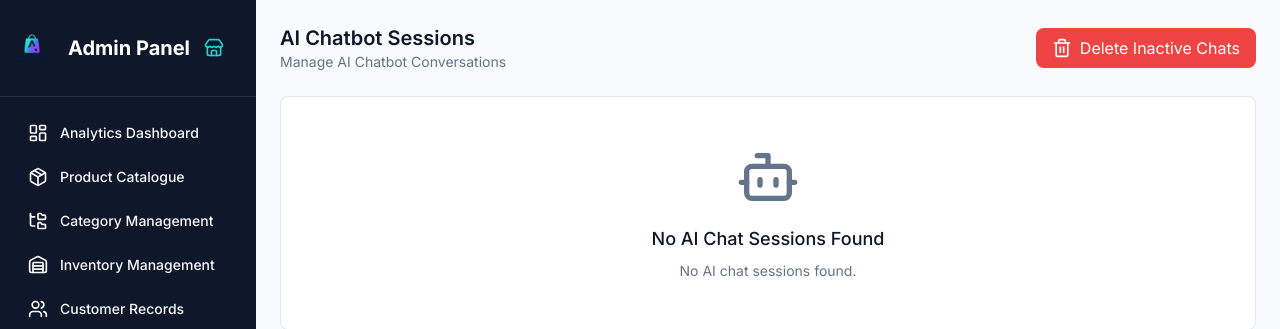
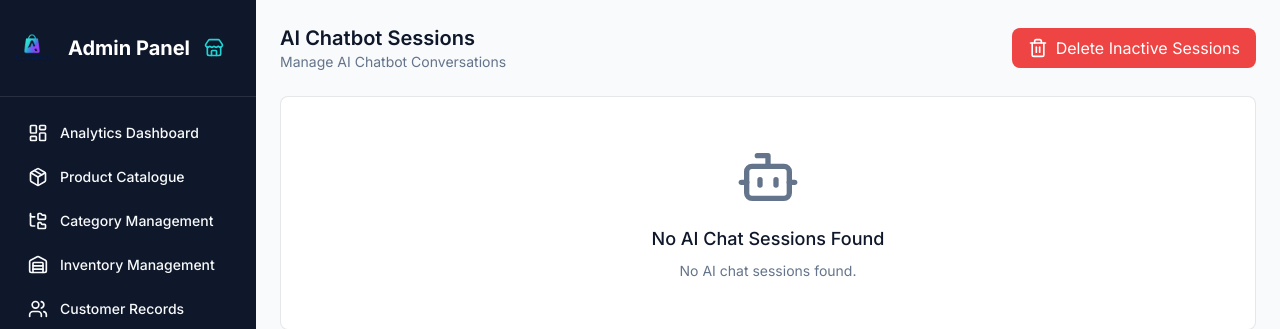
Before and after one commit to happyweijie/AuroraMart, a Django app: page /panel/aurora in a window 1280 px wide. Shown: the top 329 px of the page. Run offline with Django 4.2, Linux system fonts and the light colour scheme; the visitor is signed in with stand-in values (Sample User, id 1); data that the repository does not hold is empty; some libraries are stand-ins or nearby versions.

Commit message:
renamed button in aurora log for consistency

```diff
--- a/auroramart/templates/admin_panel/aurora_chatbot_logs.html
+++ b/auroramart/templates/admin_panel/aurora_chatbot_logs.html
@@ -12,7 +12,7 @@
             onclick="return confirm('Are you sure you want to delete all inactive session? This action cannot be undone.');"
             class="px-4 py-2 bg-red-500 text-white rounded-lg hover:bg-red-600 transition-colors flex items-center gap-2">
             <i data-lucide="trash-2" class="w-5 h-5"></i>
-            <span>Delete Inactive Chats</span>
+            <span>Delete Inactive Sessions</span>
         </button>
     </form>
 </div>
```
